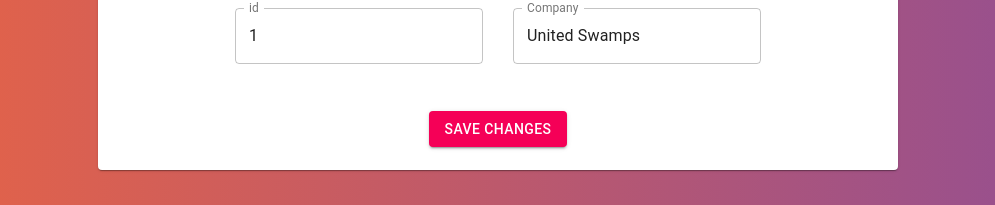
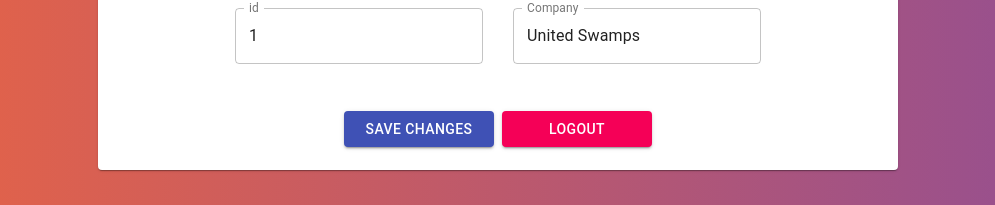
Before and after one commit to asynccat/project-alpha, a React app in the folder frontend/: page /welcome in a window 1280 px wide. Shown: the part 583-788 px from the top of the page, without its empty margins (142-1137 px from the left). Built offline with nearby package versions, Linux system fonts and the light colour scheme; no server answers.

Commit message:
feature(pa-55): add logout, correct uncontrolled input

```diff
--- a/frontend/src/actions/authActions.ts
+++ b/frontend/src/actions/authActions.ts
@@ -62,4 +62,15 @@ export const login = (payload: IUserDetails) =>
     }
 }
 
+export const userLogOut = () => (dispatch: Dispatch<logoutUserAction | CallHistoryMethodAction>): void => {
+
+  try {
+    localStorage.removeItem('token')
+    dispatch(logoutAction())
+    dispatch(push('/login'))
+  } catch (e) {
+    alert(e.message)
+  }
+}
+
 // TODO: action - token refresh
--- a/frontend/src/components/personal/PreferencesPage.scss
+++ b/frontend/src/components/personal/PreferencesPage.scss
@@ -18,3 +18,7 @@ body {
     display: flex;
     flex-direction: column;
 }
+
+.buttons {
+    width: 150px;
+}
--- a/frontend/src/components/personal/PreferencesPage.tsx
+++ b/frontend/src/components/personal/PreferencesPage.tsx
@@ -8,6 +8,7 @@ import {changeMyData, getMyData} from '../../actions/prefAndProfileActions'
 import {useStyles} from './ProfilePreferencesPage.styles'
 import {RootState} from '../../reducers/index'
 import './PreferencesPage.scss'
+import { userLogOut } from '../../actions/authActions'
 
 export default function PreferencesPage (): React.ReactElement {
   const dispatch = useDispatch()
@@ -39,7 +40,7 @@ export default function PreferencesPage (): React.ReactElement {
     setEmail(e.target.value)
   }, [setEmail])
 
-  const [id, setId] = useState(1)
+  const [id, setId] = useState(user? user.id : 1)
   const onChangeId = useCallback((e) => {
     setId(e.target.value)
   }, [setId])
@@ -49,6 +50,11 @@ export default function PreferencesPage (): React.ReactElement {
     e.preventDefault()
     dispatch(changeMyData({nickname, email, id}))
   }, [dispatch, nickname, email, id])
+
+  const logOut = useCallback((e) => {
+    e.preventDefault()
+    dispatch(userLogOut())
+  }, [dispatch])
 
   const classes = useStyles()
 
@@ -91,16 +97,19 @@ export default function PreferencesPage (): React.ReactElement {
         <TextField className={classes.textfields} label="email"
           onChange={onChangeEmail} value={email} variant="outlined"   />
         <br />
-        <TextField className={classes.textfields} defaultValue={1}
+        <TextField className={classes.textfields}
          label="id" onChange={onChangeId} value={id} variant="outlined" />
         <TextField className={classes.textfields} defaultValue="United Swamps"
           label="Company" variant="outlined"  />
 
       </CardContent>
     </div>
-      <CardActions className={classes.contactButton}>
-      <Button  color="secondary" onClick={saveChanges} type="submit" variant="contained">
+      <CardActions className={classes.actionButton}>
+      <Button  className="buttons" color="primary"  onClick={saveChanges} type="submit" variant="contained">
         Save Changes
+      </Button>
+      <Button className="buttons" color="secondary" onClick={logOut}  type="submit" variant="contained">
+        Logout
       </Button>
       </CardActions>
     </Card>
--- a/frontend/src/components/personal/ProfilePage.tsx
+++ b/frontend/src/components/personal/ProfilePage.tsx
@@ -56,7 +56,7 @@ export default function ProfilePage (): React.ReactElement {
               Last seen: 11 mar 2021
         </Typography>
       </CardContent>
-      <CardActions className={classes.contactButton}>
+      <CardActions className={classes.actionButton}>
       <Button  color="secondary" variant="contained">
         Contact Lizard
       </Button>
--- a/frontend/src/components/personal/ProfilePreferencesPage.styles.tsx
+++ b/frontend/src/components/personal/ProfilePreferencesPage.styles.tsx
@@ -21,7 +21,7 @@ export const useStyles = makeStyles({
       flexDirection: 'column',
       justifyContent: 'center',
     },
-    contactButton: {
+    actionButton: {
       display: 'flex',
       justifyContent: 'center',
       marginBottom: '15px'
```
